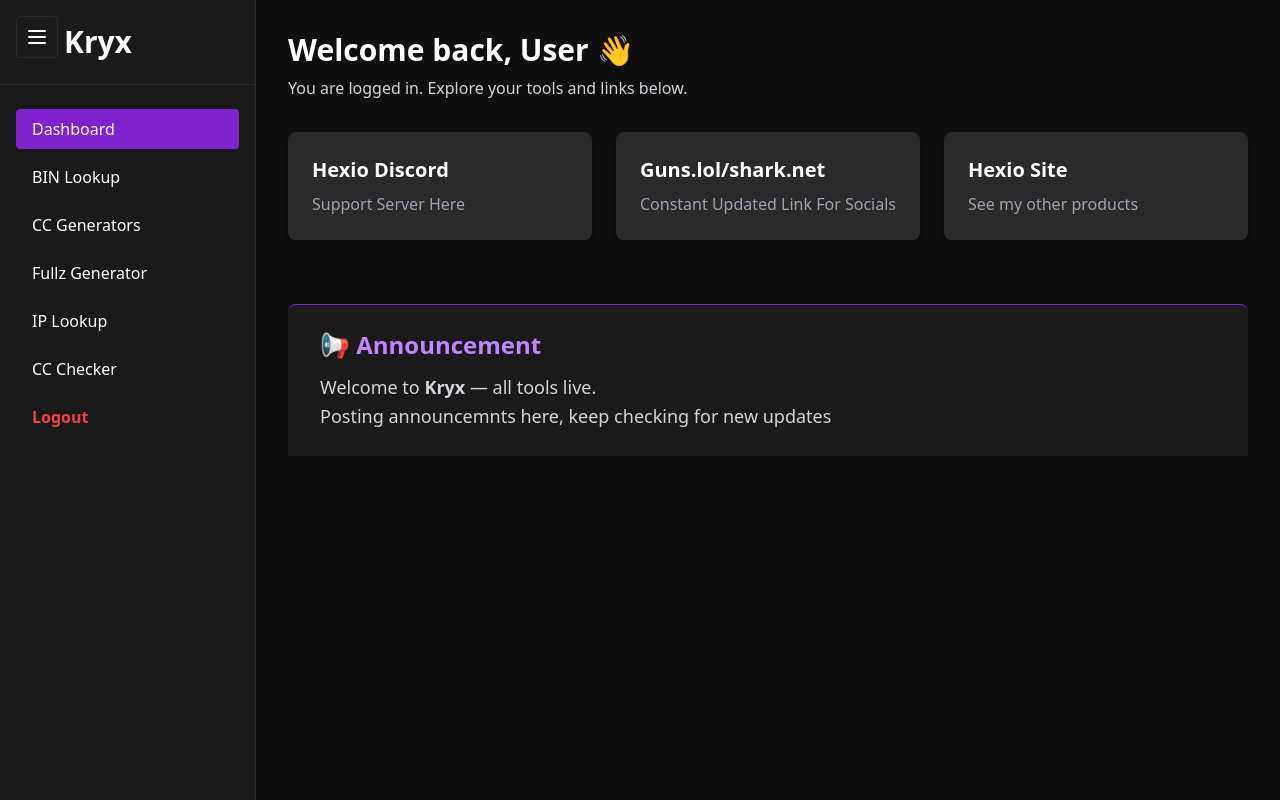
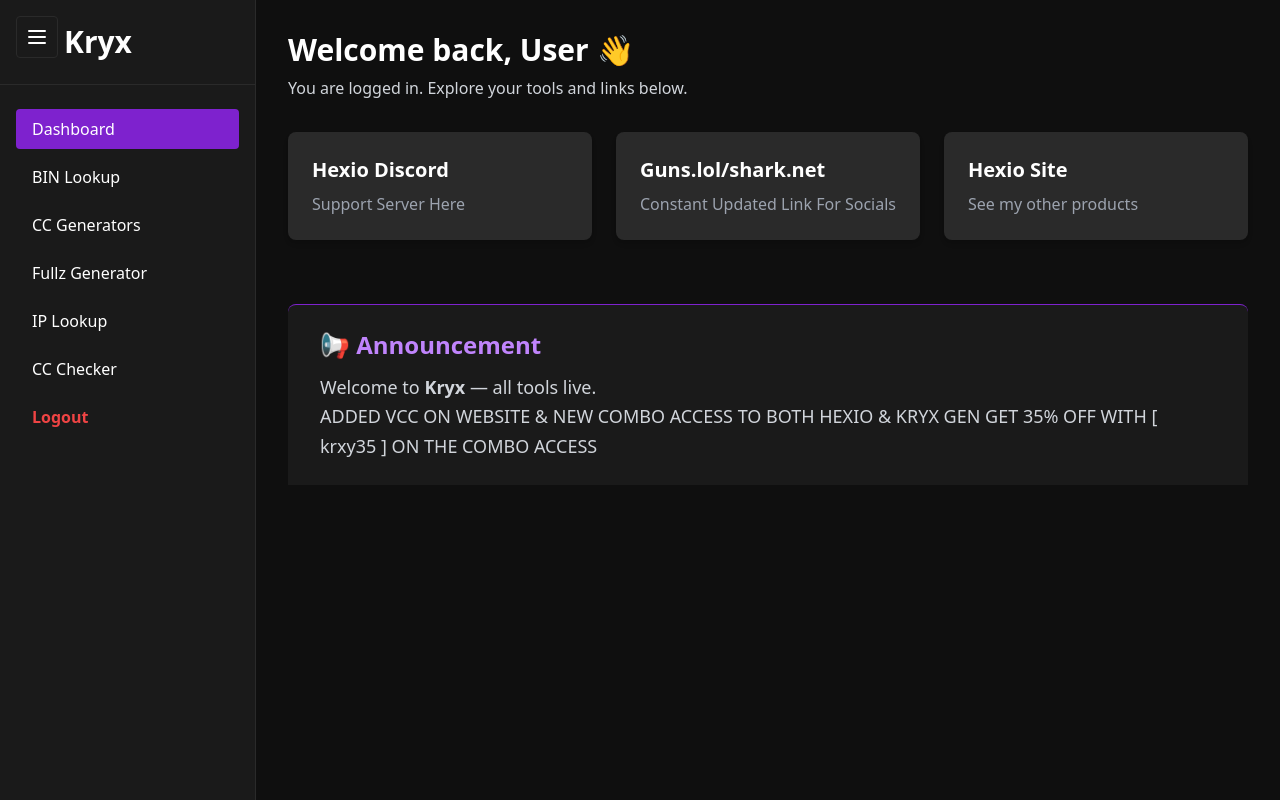
Before and after one commit to yunokv/kryx, a plain HTML site: page home.html in a window 1280 px wide. Drawn offline with nearby package versions, Linux system fonts and the light colour scheme.

Commit message:
home.html

```diff
--- a/home.html
+++ b/home.html
@@ -64,7 +64,8 @@
       <h2 class="text-2xl font-bold text-purple-400 mb-3">📢 Announcement</h2>
       <p class="text-gray-300 text-lg leading-relaxed">
         Welcome to <strong>Kryx</strong> — all tools live.<br />
-        Posting announcemnts here, keep checking for new updates
+        ADDED VCC ON WEBSITE & NEW COMBO ACCESS TO BOTH HEXIO & KRYX GEN
+        GET 35% OFF WITH [ krxy35 ] ON THE COMBO ACCESS
       </p>
     </section>
   </main>
```
